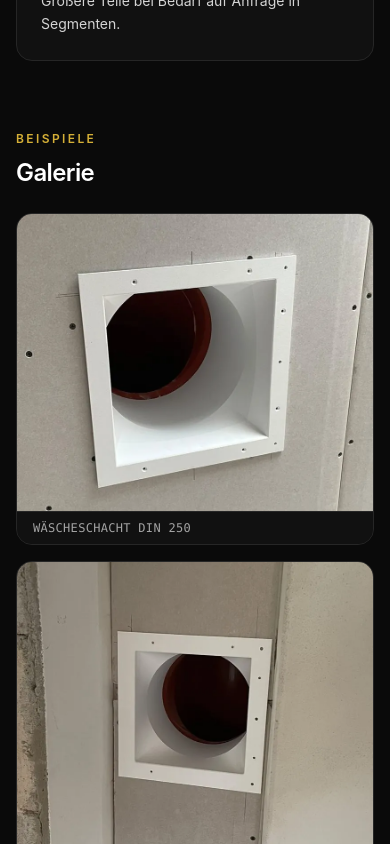
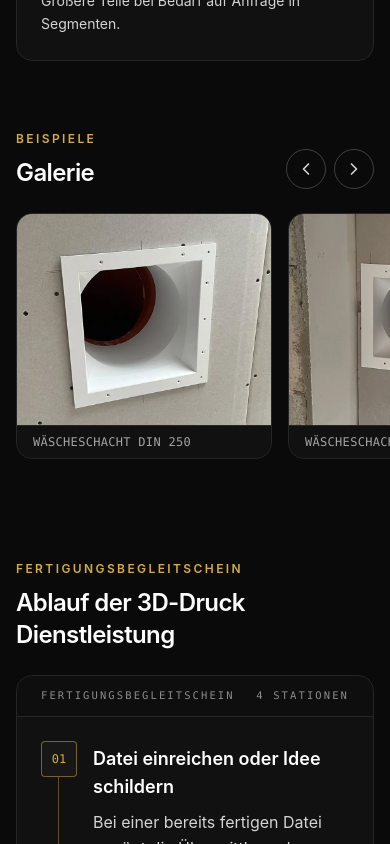
Before and after one commit to WernerG98/glueck-engineering-website, a React (Vite) app: page /service in a window 390 px wide. Shown: the part 1660-2504 px from the top of the page. Built offline with nearby package versions, Linux system fonts and the light colour scheme.

Commit message:
3D-Druck-Galerie als wischbare Bildleiste mit Pfeilen
Co-Authored-By: Claude Opus 5.5 <noreply@anthropic.com>

```diff
--- a/src/pages/ServicePage.jsx
+++ b/src/pages/ServicePage.jsx
@@ -1,4 +1,4 @@
-import { useState } from "react";
+import { useEffect, useRef, useState } from "react";
 import { Link } from "react-router-dom";
 import PageMeta from "../components/PageMeta";
 import Header from "../components/Header";
@@ -36,6 +36,19 @@ const galleryImages = [
 
 export default function ServicePage() {
   const [selectedImage, setSelectedImage] = useState(null);
+  const galleryRef = useRef(null);
+  // Pfeile nur zeigen, wenn die Bildleiste breiter ist als der Bildschirm
+  const [galleryScrollable, setGalleryScrollable] = useState(false);
+
+  useEffect(() => {
+    const el = galleryRef.current;
+    if (!el || typeof ResizeObserver === "undefined") return undefined;
+    const check = () => setGalleryScrollable(el.scrollWidth > el.clientWidth + 4);
+    const observer = new ResizeObserver(check);
+    observer.observe(el);
+    check();
+    return () => observer.disconnect();
+  }, []);
 
   const {
     contactModalOpen,
@@ -149,14 +162,41 @@ export default function ServicePage() {
 
         <section className="mt-16 sm:mt-20 md:mt-24">
           <Reveal>
+            <div className="mb-6 flex items-end justify-between gap-4 sm:mb-8">
+              <div>
                 <span className="eyebrow">Beispiele</span>
-            <h2 className="mb-6 mt-2 text-2xl font-semibold tracking-tight sm:mb-8 sm:text-3xl">Galerie</h2>
+                <h2 className="mt-2 text-2xl font-semibold tracking-tight sm:text-3xl">Galerie</h2>
+              </div>
+              <div className={`flex gap-2 ${galleryScrollable ? "" : "hidden"}`}>
+                {[
+                  { dir: -1, label: "Vorherige Bilder", d: "M15 18l-6-6 6-6" },
+                  { dir: 1, label: "Weitere Bilder", d: "M9 6l6 6-6 6" },
+                ].map((btn) => (
+                  <button
+                    key={btn.dir}
+                    type="button"
+                    aria-label={btn.label}
+                    onClick={() => galleryRef.current?.scrollBy({ left: btn.dir * 320, behavior: "smooth" })}
+                    className="flex h-10 w-10 items-center justify-center rounded-full border border-neutral-700 text-neutral-300 transition hover:border-accent hover:text-accent"
+                  >
+                    <svg viewBox="0 0 24 24" className="h-5 w-5" fill="none" stroke="currentColor" strokeWidth="2" aria-hidden="true">
+                      <path strokeLinecap="round" strokeLinejoin="round" d={btn.d} />
+                    </svg>
+                  </button>
+                ))}
+              </div>
+            </div>
           </Reveal>
 
-          <div className="grid max-w-5xl gap-4 sm:grid-cols-2">
-            {galleryImages.map((image, index) => (
-              <Reveal key={image.src} delay={index * 100}>
+          {/* Horizontal wischbar, Pfeile scrollen um ein Bild weiter */}
+          <ul
+            ref={galleryRef}
+            className="-mx-4 flex snap-x snap-mandatory scroll-px-4 gap-4 overflow-x-auto px-4 pb-4 [scrollbar-color:#3f3f46_transparent] [scrollbar-width:thin] sm:-mx-6 sm:scroll-px-6 sm:px-6"
+          >
+            {galleryImages.map((image) => (
+              <li key={image.src} className="w-64 shrink-0 snap-start sm:w-72">
                 <figure className="group overflow-hidden rounded-2xl border border-neutral-800">
+                  <div className="overflow-hidden">
                     <img
                       src={image.src}
                       alt={image.alt}
@@ -165,13 +205,14 @@ export default function ServicePage() {
                       style={{ aspectRatio: "800 / 667" }}
                       onClick={() => setSelectedImage(image.src)}
                     />
+                  </div>
                   <figcaption className="border-t border-neutral-800 bg-neutral-900/60 px-4 py-2 font-mono text-xs uppercase tracking-wide text-neutral-400">
                     {image.label}
                   </figcaption>
                 </figure>
-              </Reveal>
+              </li>
             ))}
-          </div>
+          </ul>
         </section>
 
         <ServiceProcessSection />
```
Lines whose indentation alone changed are shown as unchanged.
